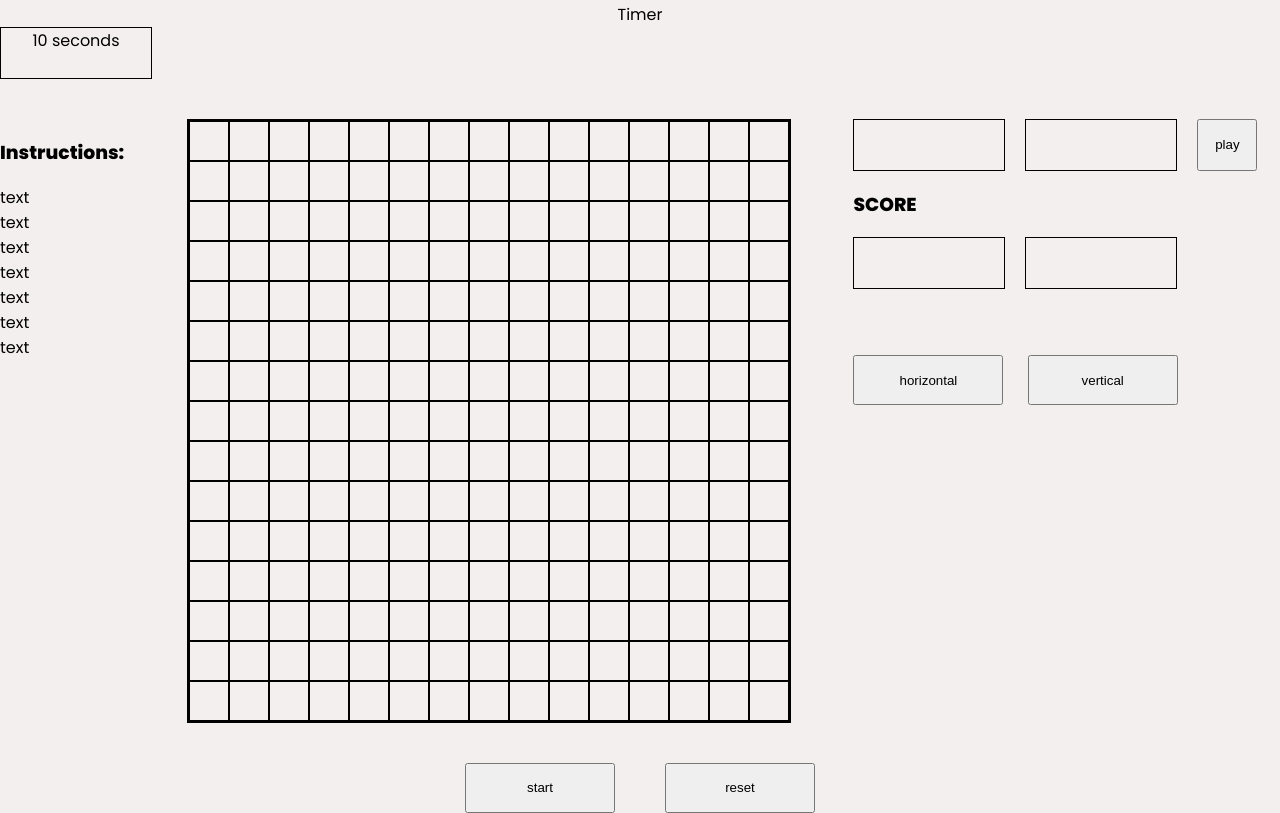
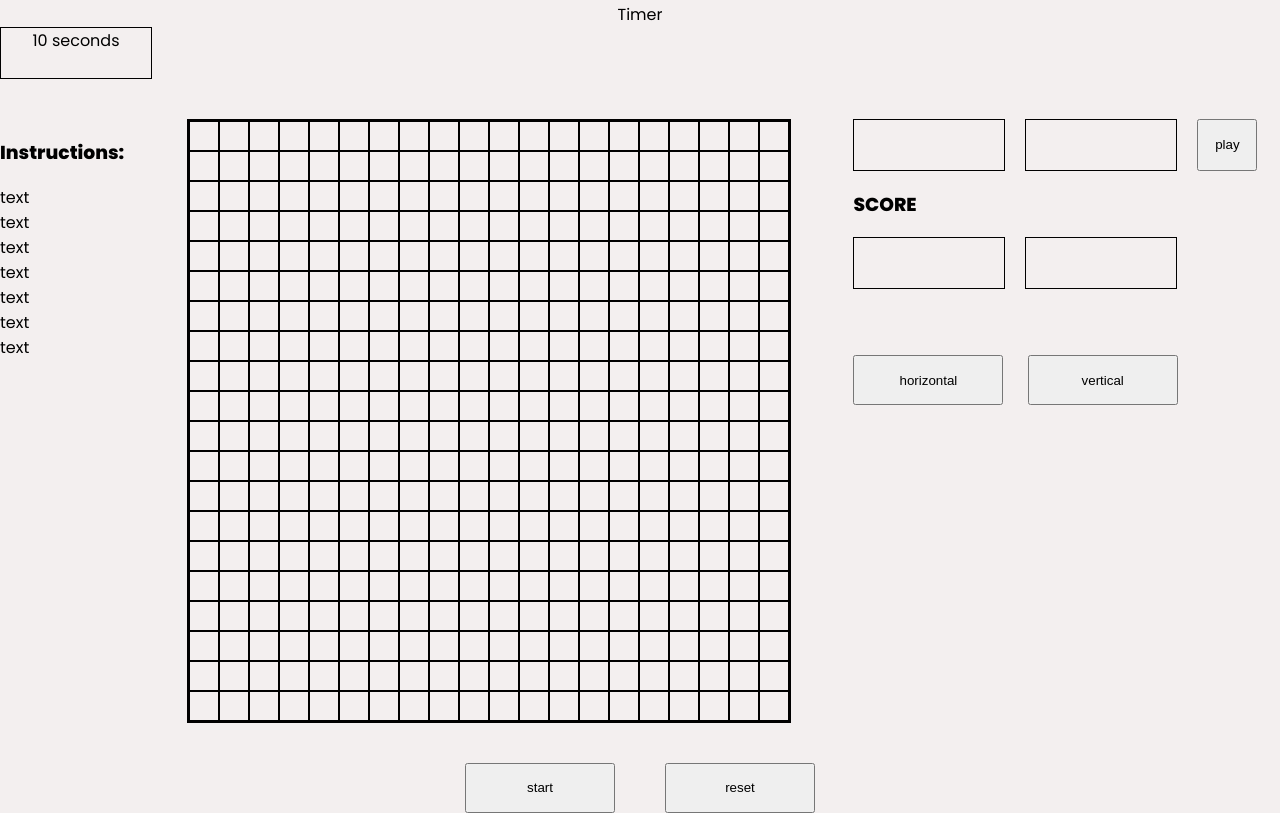
Before and after one commit to aidrisova8/ProjectGame, a plain HTML site: page index.html in a window 1280 px wide. Shown: the part 89-902 px from the top of the page. Drawn offline with Linux system fonts and the light colour scheme.

Commit message:
added feature to the main div

```diff
--- a/index.html
+++ b/index.html
@@ -254,6 +254,181 @@
  <div class="box"></div>
  <div class="box"></div>
  <div class="box"></div>
+ <div class="box"></div>
+ <div class="box"></div>
+ <div class="box"></div>
+ <div class="box"></div>
+ <div class="box"></div>
+ <div class="box"></div>
+ <div class="box"></div>
+ <div class="box"></div>
+ <div class="box"></div>
+ <div class="box"></div>
+ <div class="box"></div>
+ <div class="box"></div>
+ <div class="box"></div>
+ <div class="box"></div>
+ <div class="box"></div>
+ <div class="box"></div>
+ <div class="box"></div>
+ <div class="box"></div>
+ <div class="box"></div>
+ <div class="box"></div>
+ <div class="box"></div>
+ <div class="box"></div>
+ <div class="box"></div>
+ <div class="box"></div>
+ <div class="box"></div>
+ <div class="box"></div>
+ <div class="box"></div>
+ <div class="box"></div>
+ <div class="box"></div>
+ <div class="box"></div>
+ <div class="box"></div>
+ <div class="box"></div>
+ <div class="box"></div>
+ <div class="box"></div>
+ <div class="box"></div>
+ <div class="box"></div>
+ <div class="box"></div>
+ <div class="box"></div>
+ <div class="box"></div>
+ <div class="box"></div>
+ <div class="box"></div>
+ <div class="box"></div>
+ <div class="box"></div>
+ <div class="box"></div>
+ <div class="box"></div>
+ <div class="box"></div>
+ <div class="box"></div>
+ <div class="box"></div>
+ <div class="box"></div>
+ <div class="box"></div>
+ <div class="box"></div>
+ <div class="box"></div>
+ <div class="box"></div>
+ <div class="box"></div>
+ <div class="box"></div>
+ <div class="box"></div>
+ <div class="box"></div>
+ <div class="box"></div>
+ <div class="box"></div>
+ <div class="box"></div>
+ <div class="box"></div>
+ <div class="box"></div>
+ <div class="box"></div>
+ <div class="box"></div>
+ <div class="box"></div>
+ <div class="box"></div>
+ <div class="box"></div>
+ <div class="box"></div>
+ <div class="box"></div>
+ <div class="box"></div>
+ <div class="box"></div>
+ <div class="box"></div>
+ <div class="box"></div>
+ <div class="box"></div>
+ <div class="box"></div>
+ <div class="box"></div>
+ <div class="box"></div>
+ <div class="box"></div>
+ <div class="box"></div>
+ <div class="box"></div>
+ <div class="box"></div>
+ <div class="box"></div>
+ <div class="box"></div>
+ <div class="box"></div>
+ <div class="box"></div>
+ <div class="box"></div>
+ <div class="box"></div>
+ <div class="box"></div>
+ <div class="box"></div>
+ <div class="box"></div>
+ <div class="box"></div>
+ <div class="box"></div>
+ <div class="box"></div>
+ <div class="box"></div>
+ <div class="box"></div>
+ <div class="box"></div>
+ <div class="box"></div>
+ <div class="box"></div>
+ <div class="box"></div>
+ <div class="box"></div>
+ <div class="box"></div>
+ <div class="box"></div>
+ <div class="box"></div>
+ <div class="box"></div>
+ <div class="box"></div>
+ <div class="box"></div>
+ <div class="box"></div>
+ <div class="box"></div>
+ <div class="box"></div>
+ <div class="box"></div>
+ <div class="box"></div>
+ <div class="box"></div>
+ <div class="box"></div>
+ <div class="box"></div>
+ <div class="box"></div>
+ <div class="box"></div>
+ <div class="box"></div>
+ <div class="box"></div>
+ <div class="box"></div>
+ <div class="box"></div>
+ <div class="box"></div>
+ <div class="box"></div>
+ <div class="box"></div>
+ <div class="box"></div>
+ <div class="box"></div>
+ <div class="box"></div>
+ <div class="box"></div>
+ <div class="box"></div>
+ <div class="box"></div>
+ <div class="box"></div>
+ <div class="box"></div>
+ <div class="box"></div>
+ <div class="box"></div>
+ <div class="box"></div>
+ <div class="box"></div>
+ <div class="box"></div>
+ <div class="box"></div>
+ <div class="box"></div>
+ <div class="box"></div>
+ <div class="box"></div>
+ <div class="box"></div>
+ <div class="box"></div>
+ <div class="box"></div>
+ <div class="box"></div>
+ <div class="box"></div>
+ <div class="box"></div>
+ <div class="box"></div>
+ <div class="box"></div>
+ <div class="box"></div>
+ <div class="box"></div>
+ <div class="box"></div>
+ <div class="box"></div>
+ <div class="box"></div>
+ <div class="box"></div>
+ <div class="box"></div>
+ <div class="box"></div>
+ <div class="box"></div>
+ <div class="box"></div>
+ <div class="box"></div>
+ <div class="box"></div>
+ <div class="box"></div>
+ <div class="box"></div>
+ <div class="box"></div>
+ <div class="box"></div>
+ <div class="box"></div>
+ <div class="box"></div>
+ <div class="box"></div>
+ <div class="box"></div>
+ <div class="box"></div>
+ <div class="box"></div>
+ <div class="box"></div>
+ <div class="box"></div>
+ <div class="box"></div>
+ <div class="box"></div>
+ <div class="box"></div>
     </main>
     <aside class="aside2">
         <div class="random">
--- a/script.js
+++ b/script.js
@@ -8,8 +8,9 @@ const random1=document.querySelector('.random1')
 const random2=document.querySelector('.random2')
 const timerEl=document.getElementById('timer')
 
-const color1="rgb(42, 158, 158)";
-const color2="rgb(190, 57, 57)";
+const color1="rgb(190, 57, 57)";
+const color2="rgb(42, 158, 158)";
+
 
 let mainState=true;
 let playButtonClicked=false;
@@ -70,3 +71,33 @@ function extractNumericValue(element){
  function randomIntFromInterval(min, max) {
     return Math.floor(Math.random() * (max - min + 1) + min)
   }
+
+
+  document.addEventListener("DOMContentLoaded", function () {
+    let isDragging = false;
+
+    main.addEventListener("mouseover", mouseOver);
+    main.addEventListener("mousedown", mouseDown);
+
+    function mouseOver(event) {
+      if (isDragging) {
+        const targetBox = event.target;
+        if (targetBox.classList.contains("box") && headerText.textContent=='Player #1 starts! Click play button!') {
+          targetBox.style.backgroundColor = color1;
+        }else if(targetBox.classList.contains("box") && headerText.textContent=='Player #2 starts! Click play button!'){
+            targetBox.style.backgroundColor = color2;
+        }
+      }
+    }
+
+    function mouseDown() {
+      isDragging = true;
+      document.addEventListener("mouseup", mouseUp);
+    }
+
+    function mouseUp() {
+      isDragging = false;
+      document.removeEventListener("mouseup", mouseUp);
+
+      }
+  });
--- a/styles.css
+++ b/styles.css
@@ -25,8 +25,8 @@ header {
 
 .main{
    display: grid;
-   grid-template-columns:repeat(15,40px);
-   grid-template-rows:repeat(15,40px);
+   grid-template-columns:repeat(20,30px);
+   grid-template-rows:repeat(20,30px);
    width: 600px;
    height: 600px;
    border: 2px solid black;
```
